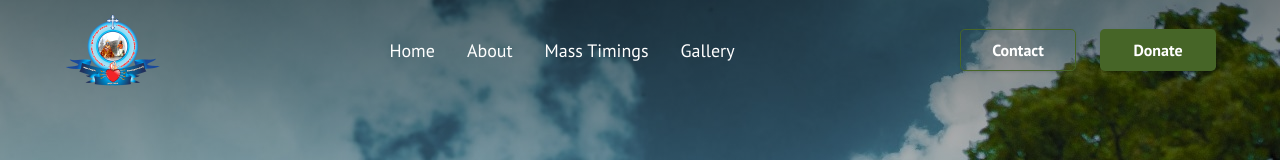
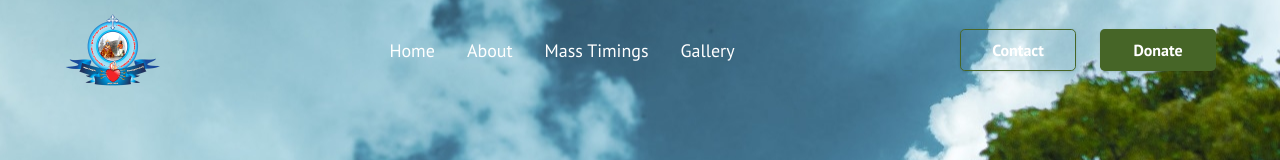
Before and after one commit to 0xrasla/devasahayam-mount, a React (Vite) app in the folder client/: page / in a window 1280 px wide. Shown: the top 160 px of the page. Built offline with nearby package versions, Linux system fonts and the light colour scheme.

Commit message:
added nav fix

```diff
--- a/client/src/components/hero.tsx
+++ b/client/src/components/hero.tsx
@@ -1,6 +1,5 @@
 import { useInterval, useViewportSize } from "@mantine/hooks";
 import { ChevronLeft, ChevronRight } from "lucide-react";
-import { motion } from "motion/react";
 import { useState } from "react";
 // @ts-ignore
 import Slider from "react-slick";
@@ -78,22 +77,20 @@ export default function Hero() {
       {bgImages.map(
         (image, index) =>
           index === bgIndex && (
-            <motion.img
+            <div
               key={index}
-              src={image}
-              alt="hero background"
-              className="absolute top-0 w-full h-full object-cover object-[center_90%] -z-40"
-              initial={{ opacity: 0 }}
-              animate={{ opacity: 1 }}
-              exit={{ opacity: 0 }}
-              transition={{ duration: 1 }}
-            />
+              className={`top-0 left-0 w-full h-full bg-cover bg-center -z-10 object-contain object-left`}
+              style={{
+                backgroundImage: `url(${image})`,
+                backgroundPosition: width > 768 ? "center" : "-400px",
+              }}
+            ></div>
           )
       )}
 
-      <div className="absolute inset-0 bg-gradient-to-t from-black via-transparent to-black opacity-50 -z-40"></div>
+      <div className="absolute inset-0 bg-gradient-to-t from-black via-transparent to-black opacity-50 -z-20"></div>
 
-      <div className="flex flex-col md:flex-row items-center  h-full gap-16 md:gap-0 md:mx-[10%] pt-[20%] md:py-0 md:w-auto w-full ">
+      <div className="flex flex-col md:flex-row items-center h-full gap-16 md:gap-0 md:mx-[10%] pt-[20%] md:py-0 md:w-auto w-full z-20">
         <div className="w-[90%] md:w-full mt-28 md:mt-0">
           <h1 className="text-5xl md:text-7xl text-white uppercase font-bold">
             Basilica of
--- a/client/src/components/navbar.tsx
+++ b/client/src/components/navbar.tsx
@@ -9,7 +9,6 @@ import {
 } from "@/components/ui/sheet";
 import { useNavigate } from "@tanstack/react-router";
 import { MenuIcon } from "lucide-react";
-import { motion } from "motion/react";
 import { useEffect, useState } from "react";
 
 export default function Navbar() {
@@ -39,11 +38,10 @@ export default function Navbar() {
   };
 
   return (
-    <motion.nav
-      className={`fixed h-[60px] w-full z-50 transition-colors duration-200 font-outfit text-white`}
+    <nav
+      className={`fixed w-full z-50 transition-colors duration-200 font-outfit text-white ${isScrolled ? "bg-white" : "bg-transparent"}`}
     >
-      <div className="px-[5%]">
-        <div className="flex justify-between items-center">
+      <div className="flex justify-between items-center px-[5%] h-[70px] md:h-[100px]">
         <span
           className={`text-[16px] font-semibold transition-colors font-avenir cursor-pointer duration-300 ${
             isScrolled ? "text-shrine-800" : "text-shrine-700"
@@ -61,7 +59,9 @@ export default function Navbar() {
           />
         </span>
 
-          <div className="hidden md:flex space-x-8 text-[18px] uppercase font-avenir">
+        <div
+          className={`hidden md:flex space-x-8 text-[18px] uppercase font-avenir ${!isScrolled ? "text-white" : "text-black"}`}
+        >
           {["Home", "About"].map((item) => (
             <button
               key={item}
@@ -122,7 +122,9 @@ export default function Navbar() {
           <Sheet open={isOpen} onOpenChange={setIsOpen}>
             <SheetTrigger asChild>
               <button className="focus:outline-none">
-                  <MenuIcon className="w-[30px] h-[30px]" />
+                <MenuIcon
+                  className={`w-[30px] h-[30px] ${isScrolled ? "text-black" : "text-white"}`}
+                />
               </button>
             </SheetTrigger>
             <SheetContent side="right" className="bg-white min-h-screen">
@@ -174,7 +176,6 @@ export default function Navbar() {
           </Sheet>
         </div>
       </div>
-      </div>
-    </motion.nav>
+    </nav>
   );
 }
```
Lines whose indentation alone changed are shown as unchanged.
